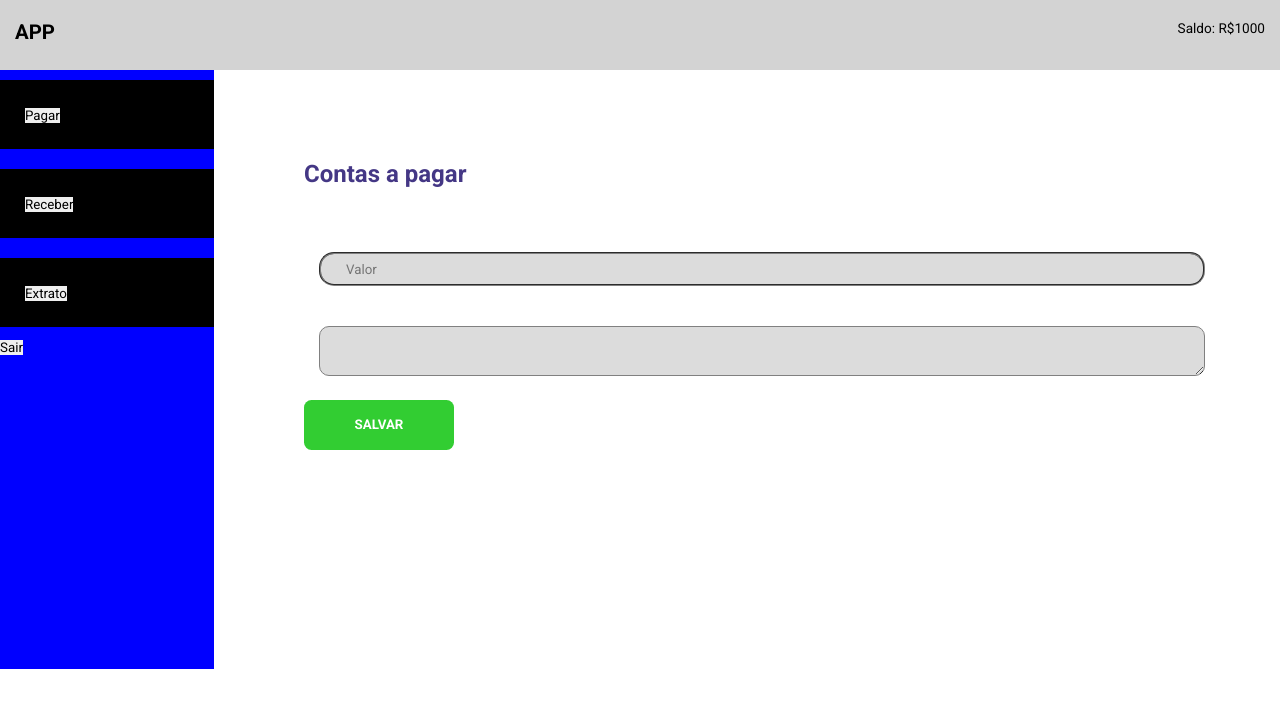
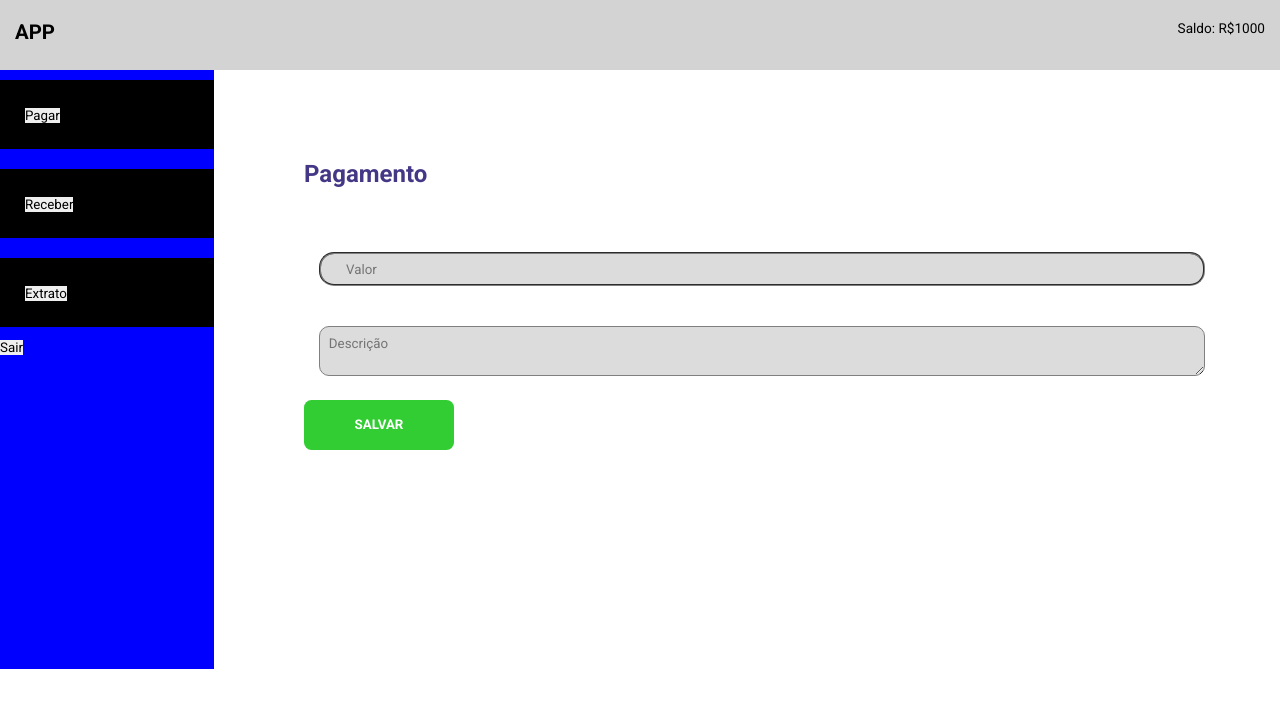
Before and after one commit to jeanmbm/projeto-contas-a-pagar, a React (Create React App) app: page /conta in a window 1280 px wide. Shown: the top 708 px of the page. Built offline with nearby package versions, Linux system fonts and the light colour scheme.

Commit message:
componete transação

```diff
--- a/src/Componentes/Auxiliares/TextArea.js
+++ b/src/Componentes/Auxiliares/TextArea.js
@@ -6,9 +6,12 @@ class TextArea extends React.Component {
     return (
       <div className={this.props.contaiterTextarea}>
         <textarea
+          name={this.props.name}
+          id={this.props.id}
           className={this.props.styleTextarea}
-          value={this.state.value}
-          onChange={this.mudarTexto}
+          placeholder={this.props.placeholder}
+          value={this.props.value}
+          onChange={this.props.onChange}
         ></textarea>
       </div>
     )
--- a/src/Componentes/Principal/Conta.js
+++ b/src/Componentes/Principal/Conta.js
@@ -1,6 +1,6 @@
 import React from 'react'
 import { Navigate } from 'react-router-dom'
-import Conta2 from './Conta2'
+import Transações from './Transação'
 import Header from './Header'
 import Menu from './Menu'
 import '../Style.css'
@@ -9,7 +9,8 @@ class Conteudo extends React.Component {
   constructor(props) {
     super(props)
     this.state = {
-      saldo: 1000.0
+      saldo: 1000.0,
+      valor: ''
     }
   }
 
@@ -28,7 +29,7 @@ class Conteudo extends React.Component {
           <Menu metodo={this.loggout} />
         </div>
         <div className="Content">
-          <Conta2 texto="Contas a pagar" />
+          <Transações texto="Pagamento" />
         </div>
       </div>
     )
--- a/src/Componentes/Principal/Conta2.js
+++ b/src/Componentes/Principal/Transação.js
@@ -1,23 +1,25 @@
 import React from 'react'
 import Button from '../Auxiliares/Button'
 import Input from '../Auxiliares/Input'
+import TextArea from '../Auxiliares/TextArea'
 
-class Conta2 extends React.Component {
+class Transação extends React.Component {
   constructor(props) {
     super(props)
     this.state = {
-      value: ''
+      valor: ''
     }
   }
 
   mudarTexto = e => {
-    this.setState({ value: e.target.valeu })
+    this.setState({ valor: e.target.value })
   }
 
   render() {
     return (
       <div className="flex-container">
         <h2 className="title-conta">{this.props.texto}</h2>
+
         <div>
           <Input
             styleDivContainer=""
@@ -31,12 +33,14 @@ class Conta2 extends React.Component {
             minValue="0"
           />
 
-          <textarea
-            name="descricao"
-            id="descricao"
-            placeholder=""
-            className="text-area"
-          ></textarea>
+          <TextArea
+            name="descricaoPagamento"
+            id="descricaoPagametno"
+            styleTextarea="text-area"
+            placeholder="Descrição"
+            value={this.state.valor}
+            onChange={this.mudarTexto}
+          />
 
           <Button acao="Salvar" estiloBotao="button button-conta-pagar " />
         </div>
@@ -45,4 +49,4 @@ class Conta2 extends React.Component {
   }
 }
 
-export default Conta2
+export default Transação
```
